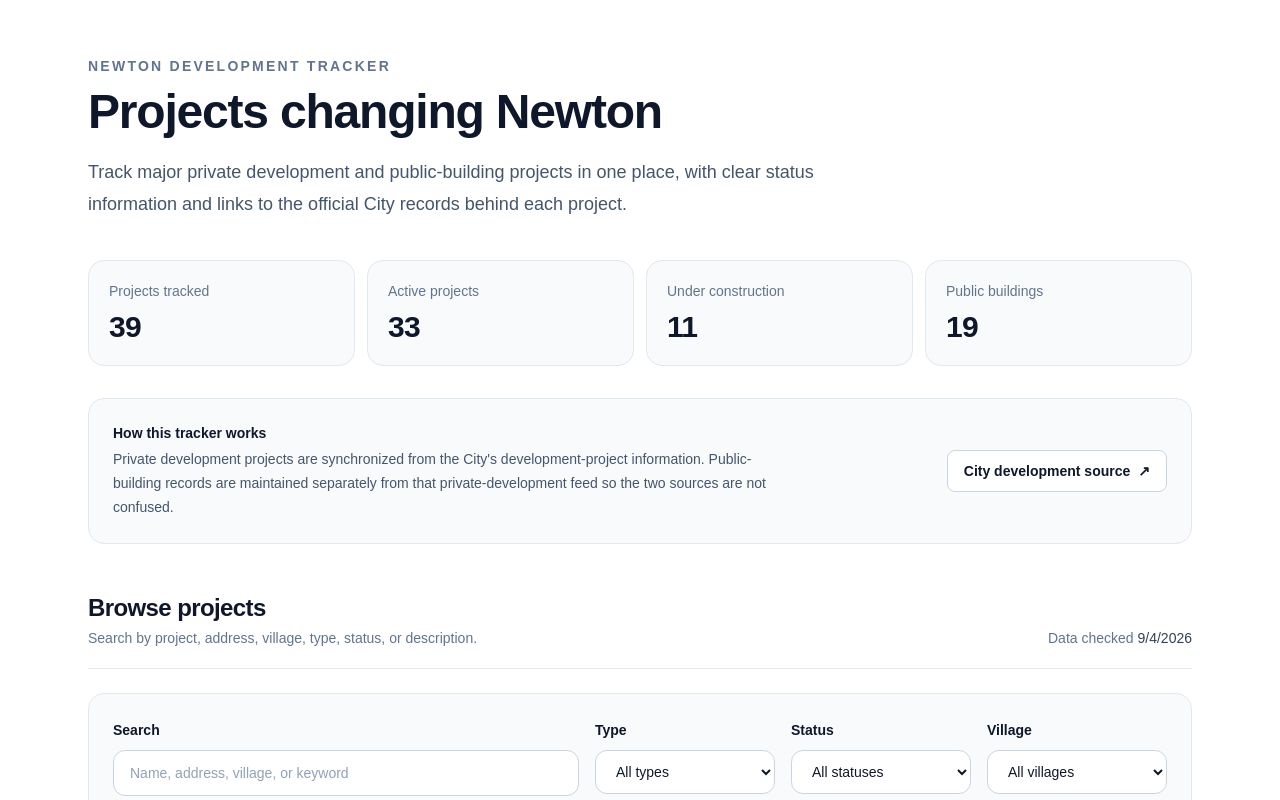
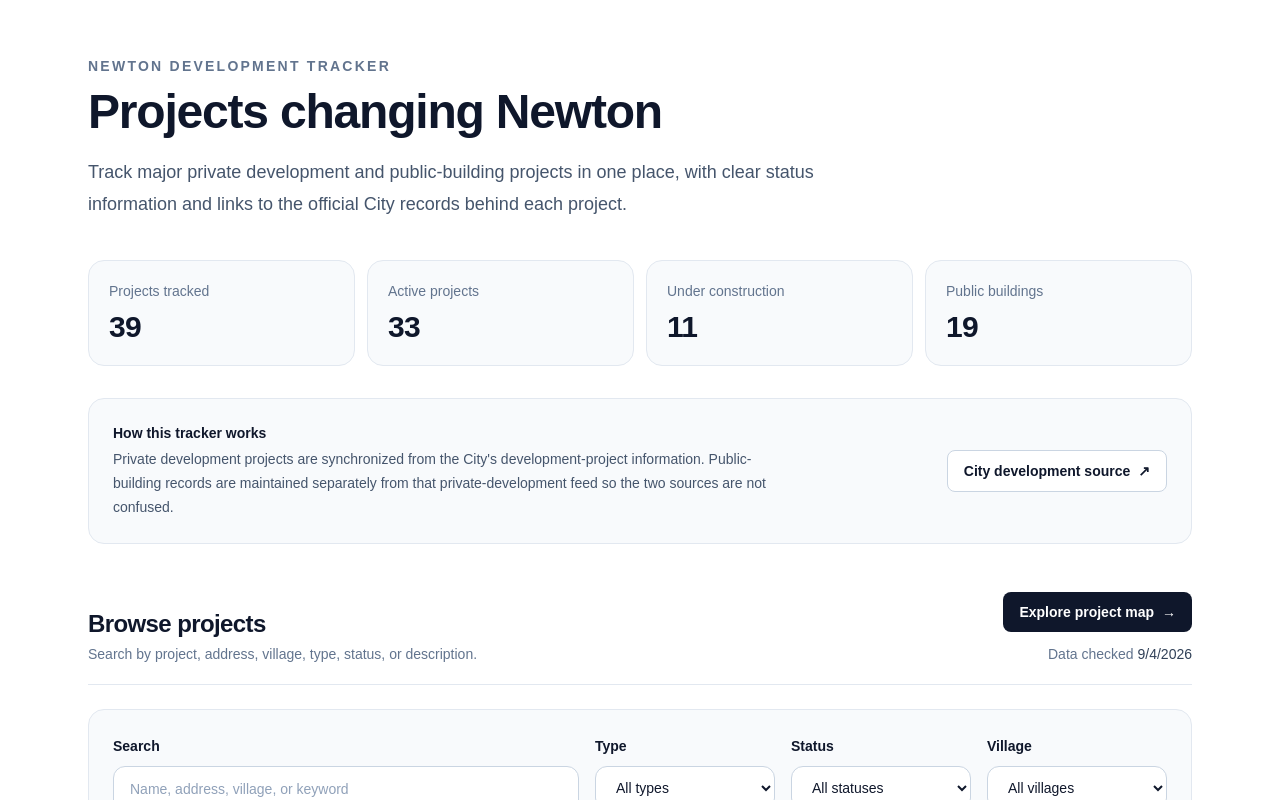
Before and after one commit to danielk-droid/newton-development, a Next.js app: page /projects in a window 1280 px wide. Shown: the top 800 px of the page. Built offline with nearby package versions, Linux system fonts and the light colour scheme.

Commit message:
Add project map navigation

```diff
--- a/app/projects/page.tsx
+++ b/app/projects/page.tsx
@@ -1,3 +1,4 @@
+import Link from "next/link";
 import ProjectsClient from "./ProjectsClient";
 import { allProjects } from "../../data/project-catalog";
 
@@ -79,13 +80,18 @@ export default function ProjectsPage() {
         </section>
 
         <section className="mt-12">
-          <div className="flex flex-col gap-3 border-b border-slate-200 pb-5 sm:flex-row sm:items-end sm:justify-between">
+          <div className="flex flex-col gap-4 border-b border-slate-200 pb-5 sm:flex-row sm:items-end sm:justify-between">
             <div>
               <h2 className="text-2xl font-bold tracking-tight">Browse projects</h2>
               <p className="mt-1 text-sm text-slate-500">Search by project, address, village, type, status, or description.</p>
             </div>
-            <div className="text-sm text-slate-500">
-              Data checked <span className="font-medium text-slate-700">{new Date(latestChecked).toLocaleDateString()}</span>
+            <div className="flex flex-col items-start gap-3 sm:items-end">
+              <Link href="/map" className="inline-flex items-center justify-center rounded-lg bg-slate-900 px-4 py-2.5 text-sm font-semibold text-white transition hover:bg-slate-700">
+                Explore project map <span aria-hidden="true" className="ml-2">→</span>
+              </Link>
+              <div className="text-sm text-slate-500">
+                Data checked <span className="font-medium text-slate-700">{new Date(latestChecked).toLocaleDateString()}</span>
+              </div>
             </div>
           </div>
           <div className="mt-6">
```
